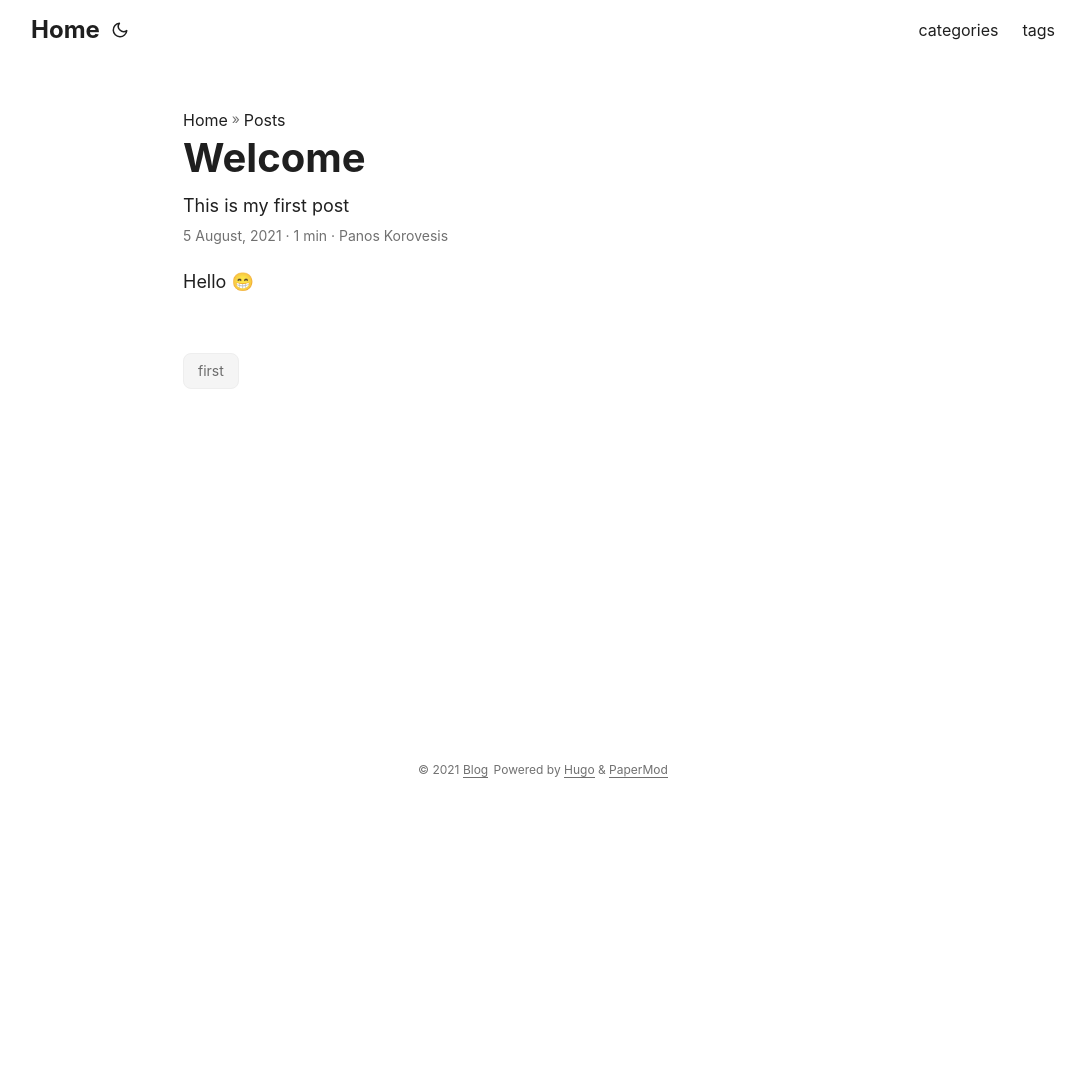
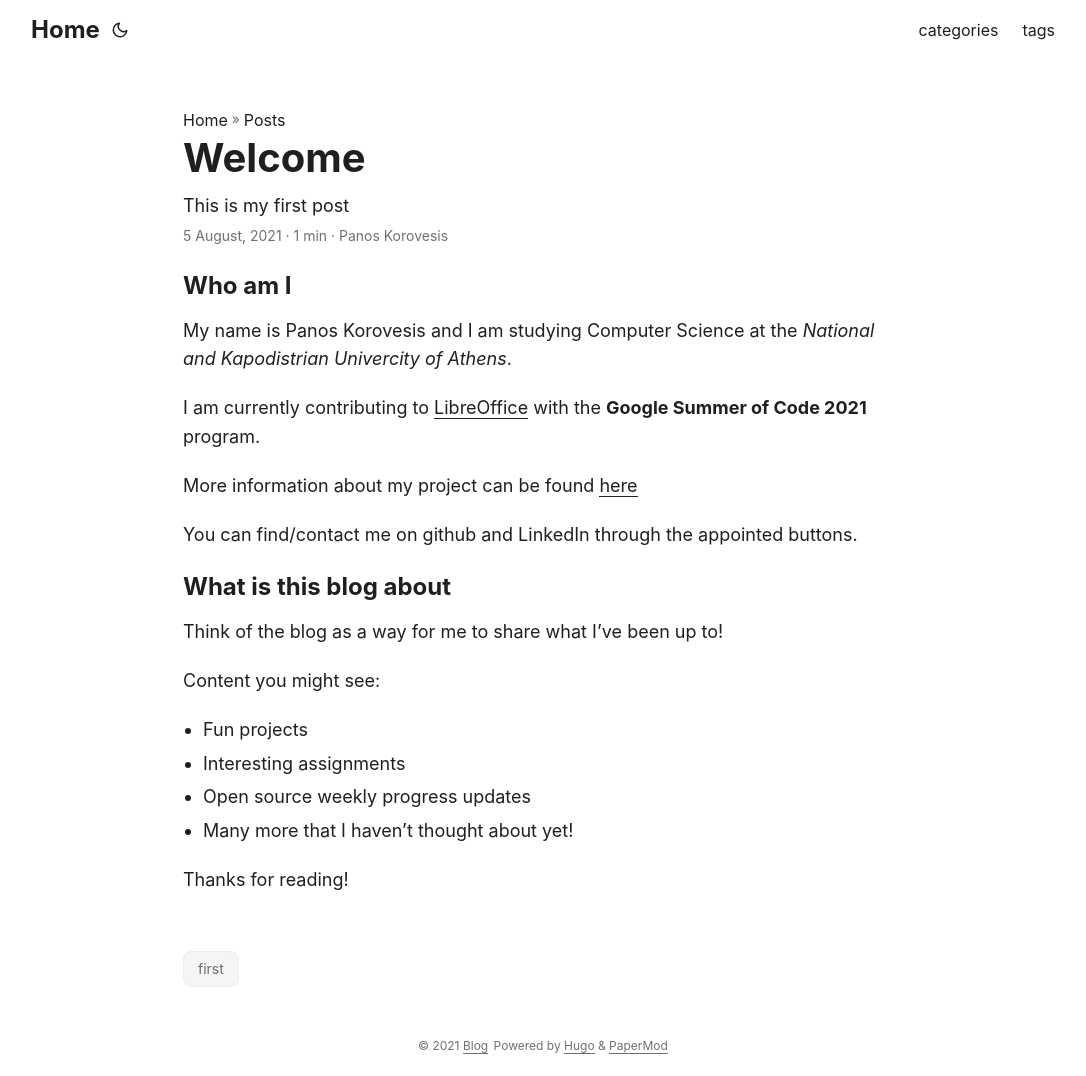
Before and after one commit to panoskorovesis/panoskorovesis.github.io, a plain HTML site: page posts/first-post/index.html in a window 1280 px wide. Shown: the whole page, without its empty margins (97-1183 px from the left). Before the commit the page ends 800 px from the top, so only its background shows below. Drawn offline with Linux system fonts and the light colour scheme.

Commit message:
Update post

```diff
--- a/posts/first-post/index.html
+++ b/posts/first-post/index.html
@@ -32,7 +32,7 @@
 <meta name=twitter:title content="Welcome">
 <meta name=twitter:description content="This is my first post">
 <script type=application/ld+json>{"@context":"https://schema.org","@type":"BreadcrumbList","itemListElement":[{"@type":"ListItem","position":2,"name":"Posts","item":"https://panoskorovesis.github.io/posts/"},{"@type":"ListItem","position":3,"name":"Welcome","item":"https://panoskorovesis.github.io/posts/first-post/"}]}</script>
-<script type=application/ld+json>{"@context":"https://schema.org","@type":"BlogPosting","headline":"Welcome","name":"Welcome","description":"This is my first post","keywords":["first"],"articleBody":"Hello 😁\n","wordCount":"2","inLanguage":"en","datePublished":"2021-08-05T11:30:03Z","dateModified":"2021-08-05T11:30:03Z","author":{"@type":"Person","name":"Panos Korovesis"},"mainEntityOfPage":{"@type":"WebPage","@id":"https://panoskorovesis.github.io/posts/first-post/"},"publisher":{"@type":"Organization","name":"Blog","logo":{"@type":"ImageObject","url":"https://panoskorovesis.github.io/%3Clink%20/%20abs%20url%3E"}}}</script>
+<script type=application/ld+json>{"@context":"https://schema.org","@type":"BlogPosting","headline":"Welcome","name":"Welcome","description":"This is my first post","keywords":["first"],"articleBody":"Who am I My name is Panos Korovesis and I am studying Computer Science at the National and Kapodistrian Univercity of Athens.\nI am currently contributing to LibreOffice with the Google Summer of Code 2021 program.\nMore information about my project can be found here\nYou can find/contact me on github and LinkedIn through the appointed buttons.\nWhat is this blog about Think of the blog as a way for me to share what I’ve been up to!\nContent you might see:\n Fun projects Interesting assignments Open source weekly progress updates Many more that I haven’t thought about yet!  Thanks for reading!\n","wordCount":"102","inLanguage":"en","datePublished":"2021-08-05T11:30:03Z","dateModified":"2021-08-05T11:30:03Z","author":{"@type":"Person","name":"Panos Korovesis"},"mainEntityOfPage":{"@type":"WebPage","@id":"https://panoskorovesis.github.io/posts/first-post/"},"publisher":{"@type":"Organization","name":"Blog","logo":{"@type":"ImageObject","url":"https://panoskorovesis.github.io/%3Clink%20/%20abs%20url%3E"}}}</script>
 </head>
 <body id=top>
 <script>localStorage.getItem("pref-theme")==="dark"?document.body.classList.add('dark'):localStorage.getItem("pref-theme")==="light"?document.body.classList.remove('dark'):window.matchMedia('(prefers-color-scheme: dark)').matches&&document.body.classList.add('dark')</script>
@@ -76,7 +76,21 @@ This is my first post
 <div class=post-meta>5 August, 2021&nbsp;·&nbsp;1 min&nbsp;·&nbsp;Panos Korovesis
 </div>
 </header>
-<div class=post-content><p>Hello 😁</p>
+<div class=post-content><h3 id=who-am-i>Who am I<a hidden class=anchor aria-hidden=true href=#who-am-i>#</a></h3>
+<p>My name is Panos Korovesis and I am studying Computer Science at the <em>National and Kapodistrian Univercity of Athens</em>.</p>
+<p>I am currently contributing to <a href=https://www.libreoffice.org/>LibreOffice</a> with the <strong>Google Summer of Code 2021</strong> program.</p>
+<p>More information about my project can be found <a href=https://summerofcode.withgoogle.com/projects/#5587183802515456>here</a></p>
+<p>You can find/contact me on github and LinkedIn through the appointed buttons.</p>
+<h3 id=what-is-this-blog-about>What is this blog about<a hidden class=anchor aria-hidden=true href=#what-is-this-blog-about>#</a></h3>
+<p>Think of the blog as a way for me to share what I&rsquo;ve been up to!</p>
+<p>Content you might see:</p>
+<ul>
+<li>Fun projects</li>
+<li>Interesting assignments</li>
+<li>Open source weekly progress updates</li>
+<li>Many more that I haven&rsquo;t thought about yet!</li>
+</ul>
+<p>Thanks for reading!</p>
 </div>
 <footer class=post-footer>
 <ul class=post-tags>
```
